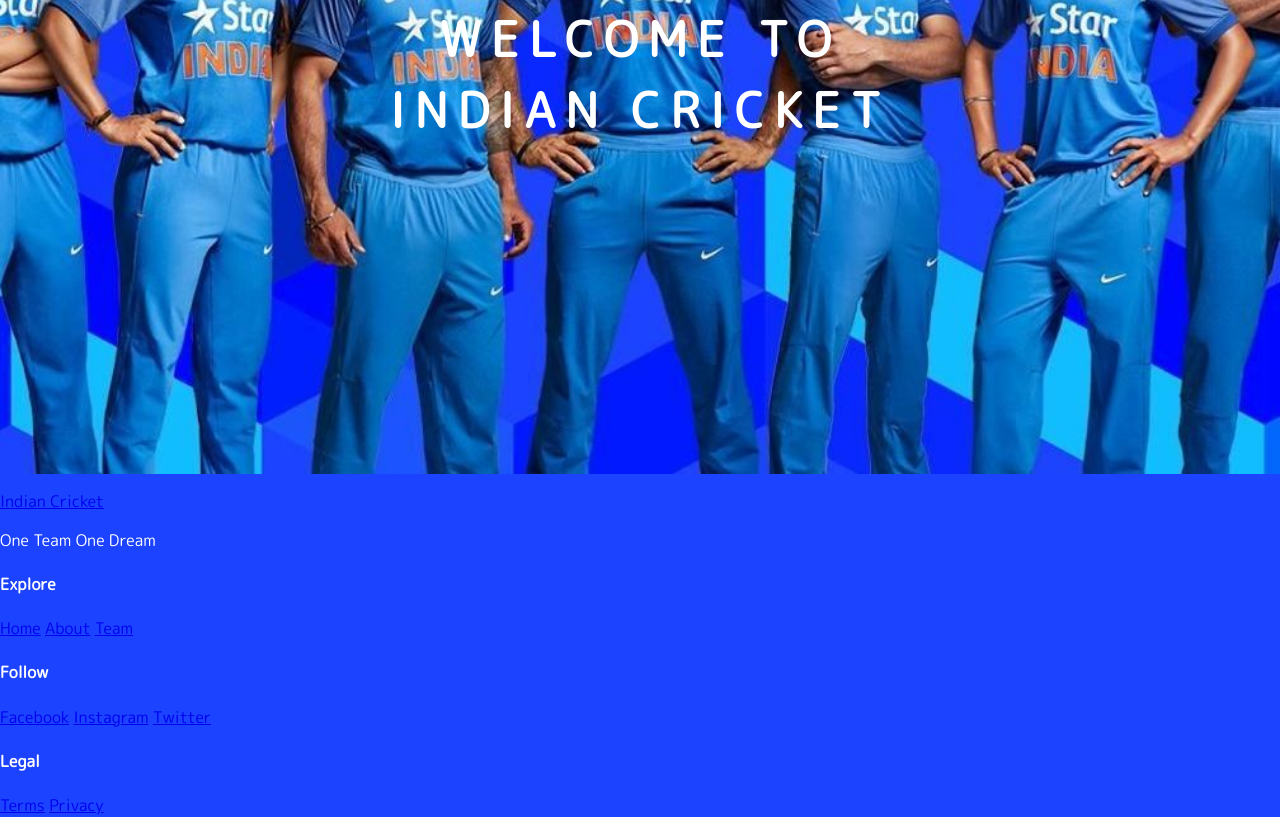
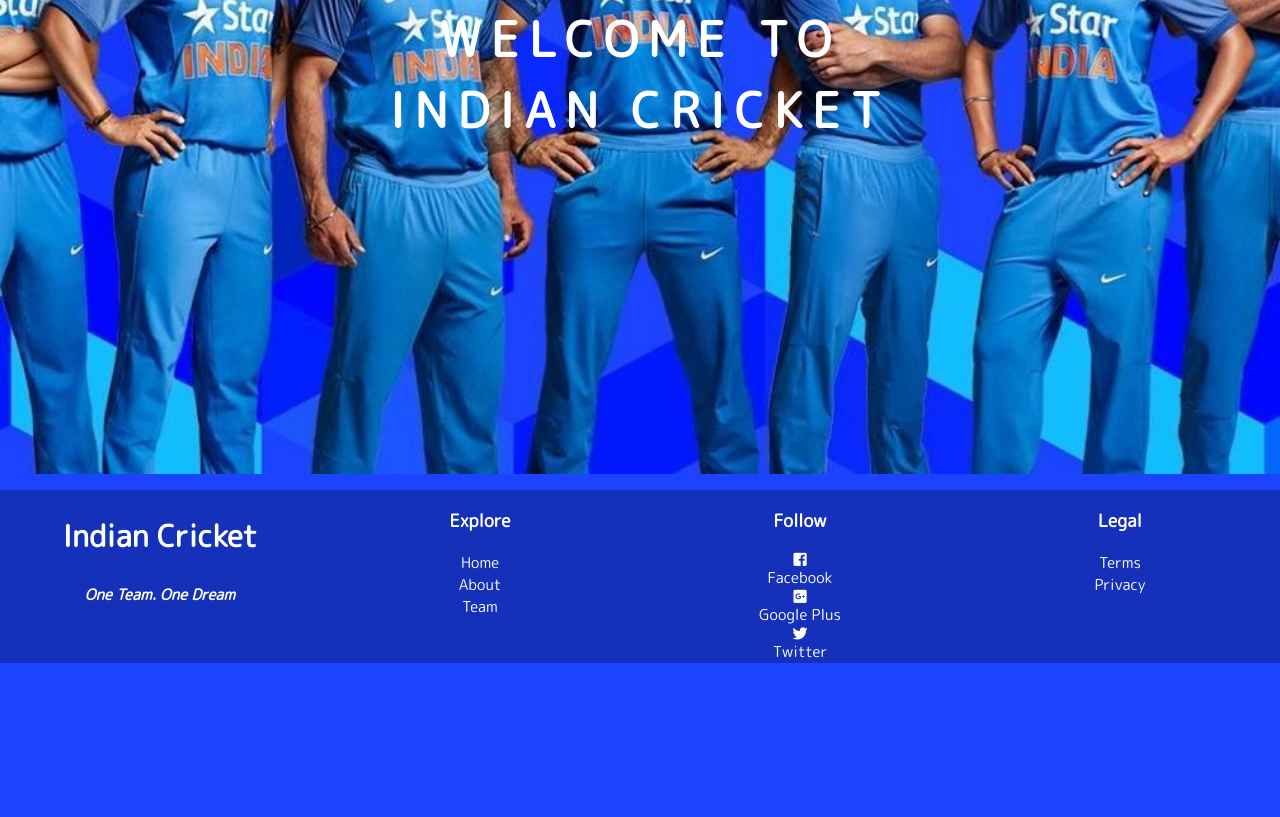
Before and after one commit to nikhilreddykunta/stackroute, a plain HTML site: page FirstResponsiveWebPage/index.html in a window 1280 px wide. Shown: the part 624-1441 px from the top of the page. After the commit the page ends 1287 px from the top, so only its background shows below. Drawn offline with Linux system fonts and the light colour scheme.

Commit message:
changes to footer

```diff
--- a/FirstResponsiveWebPage/CSS/style.css
+++ b/FirstResponsiveWebPage/CSS/style.css
@@ -45,7 +45,7 @@ header p {
 }
 
 .nav {
-	//position: relative;
+	//position: fixed;
 	display: flex;
 	border-color: white;
 	background-color: #1531BA;
@@ -73,9 +73,11 @@ header p {
 
 /*header, nav {
 	position: fixed;
+	overflow: hidden;
 }*/
 
 .hero-section {
+	//margin-top: 233.5px;
 	background: url('../img/indianteam.jpg');
 	background-size: cover;
 	background-position: center;
@@ -95,5 +97,62 @@ header p {
 	text-transform: uppercase;
 	letter-spacing: 10px;
 	font-size: 3em;
+}
+
+.footer {
+	background-color: #1531BA;
+	font-size: 15px;
+	display: flex;
+	text-align: center;
+}
+.footer a {
+	text-decoration: none;
+	color: white;
 
 }
+
+.foot_statement {
+	flex: 25%;
+
+}
+
+.foot_explore {
+	flex: 25%;
+}
+
+.foot_explore_content  {
+	display: flex;
+	flex-direction: column;
+
+}
+
+.foot_social {
+	flex: 25%;
+}
+
+.foot_social_content {
+	display: flex;
+	flex-direction: column;
+}
+
+.foot_legal {
+	flex: 25%;
+}
+
+.foot_legal_content {
+	display: flex;
+	flex-direction: column;
+}
+
+.foot_statement a {
+
+	font-size: 20px;
+}
+
+.foot_social_content i {
+	float: left;
+}
+
+.foot_social_content {
+	position: relative;
+}
--- a/FirstResponsiveWebPage/index.html
+++ b/FirstResponsiveWebPage/index.html
@@ -6,6 +6,7 @@
 	<meta name="viewport" content="width=device-width, initial-scale=1.0">
 	<link href="https://fonts.googleapis.com/css?family=M+PLUS+Rounded+1c" rel="stylesheet">
 	<link rel="stylesheet" type="text/css" href="CSS/style.css">
+	<link rel="stylesheet" href="https://use.fontawesome.com/releases/v5.2.0/css/all.css" integrity="sha384-hWVjflwFxL6sNzntih27bfxkr27PmbbK/iSvJ+a4+0owXq79v+lsFkW54bOGbiDQ" crossorigin="anonymous">
 
 </head>
 <body>
@@ -32,12 +33,19 @@
 	<footer>
 		<nav class="footer">
 			<section class="foot_statement">
-				<a href="#">Indian Cricket</a>
-				<p>One Team One Dream</p>
+				<div>
+					<a href="#">
+						<h2>
+							<strong>Indian Cricket</strong>
+						</h2>
+					</a>
+					<h4><em>One Team. One Dream</em></h4>
+				</div>
+
 			</section>
 			<section class="foot_explore">
 				<div class="foot_explore_content">
-					<h4>Explore</h4>
+					<h3>Explore</h3>
 					<a href="#">Home</a>
 					<a href="#">About</a>
 					<a href="#">Team</a>
@@ -45,15 +53,18 @@
 			</section>
 			<section class="foot_social">
 				<div class="foot_social_content">
-					<h4>Follow</h4>
+					<h3>Follow</h3>
+					<i class="fab fa-facebook-square"></i>
 					<a href="#">Facebook</a>
-					<a href="#">Instagram</a>
+					<i class="fab fa-google-plus-square"></i>
+					<a href="#">Google Plus</a>
+					<i class="fab fa-twitter"></i>
 					<a href="#">Twitter</a>
 				</div>
 			</section>
 			<section class="foot_legal">
 				<div class="foot_legal_content">
-					<h4>Legal</h4>
+					<h3>Legal</h3>
 					<a href="#">Terms</a>
 					<a href="#">Privacy</a>
 				</div>
```
